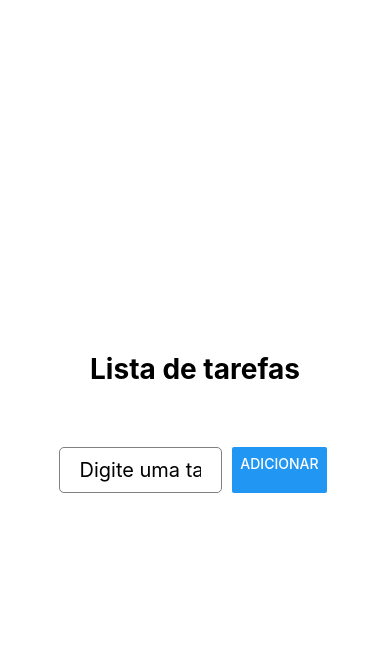
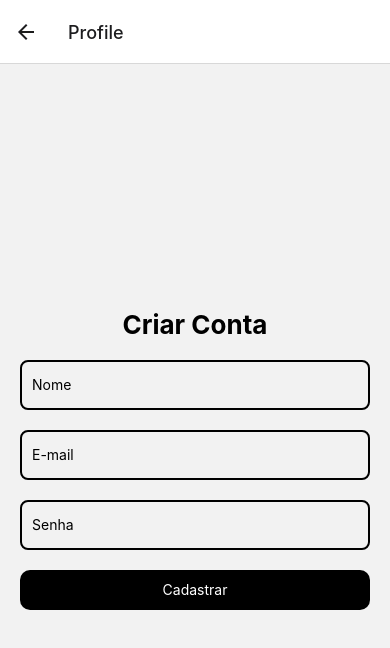
Before and after one commit to ICEI-PUC-Minas-PMV-ADS/pmv-ads-2023-1-e3-proj-mov-t4-time-1-pomodoro-timer, a React Native app in the folder pomodoroTimer/: screen /Profile in a window 390 px wide. Shown: the top 648 px of the page. Built offline with nearby package versions, Linux system fonts and the light colour scheme.

Commit message:
react navigation

```diff
--- a/pomodoroTimer/App.js
+++ b/pomodoroTimer/App.js
@@ -1,7 +1,22 @@
+import * as React from 'react';
 import TaskListPage from "./pages/TaskListPage";
+import {NavigationContainer} from '@react-navigation/native';
+import {createNativeStackNavigator} from '@react-navigation/native-stack';
+import CadastroScreen from './pages/Register';
+
+const Stack = createNativeStackNavigator();
 
 export default function App() {
   return (
-    <TaskListPage/>
+    <NavigationContainer>
+      <Stack.Navigator>
+        <Stack.Screen
+          name="Home"
+          component={TaskListPage}
+          options={{title: 'Welcome'}}
+        />
+        <Stack.Screen name="Profile" component={CadastroScreen} />
+      </Stack.Navigator>
+    </NavigationContainer>
   );
 }
--- a/pomodoroTimer/package.json
+++ b/pomodoroTimer/package.json
@@ -11,6 +11,8 @@
   "dependencies": {
     "@expo/webpack-config": "^18.0.1",
     "@react-native-async-storage/async-storage": "1.17.11",
+    "@react-navigation/native": "^6.1.6",
+    "@react-navigation/native-stack": "^6.9.12",
     "expo": "~48.0.15",
     "expo-file-system": "~15.2.2",
     "expo-status-bar": "~1.4.4",
@@ -18,6 +20,8 @@
     "react-dom": "18.2.0",
     "react-native": "0.71.7",
     "react-native-fs": "^2.20.0",
+    "react-native-safe-area-context": "4.5.0",
+    "react-native-screens": "~3.20.0",
     "react-native-svg": "13.4.0",
     "react-native-web": "~0.18.10"
   },
--- a/pomodoroTimer/pages/Register.jsx
+++ b/pomodoroTimer/pages/Register.jsx
@@ -19,10 +19,10 @@ export default function CadastroScreen() {
 
   return (
     <View style={styles.container}>
-      <Image
+      {/* <Image
         style={{ width: 100, height: 100 }}
         source={require("./assets/pomodoro.png")}
-      />
+      /> */}
       <Text style={styles.title}>Criar Conta</Text>
 
       <TextInput
```
Also changed, not shown: 1 other file (tests, documents, lock files or other folders).
